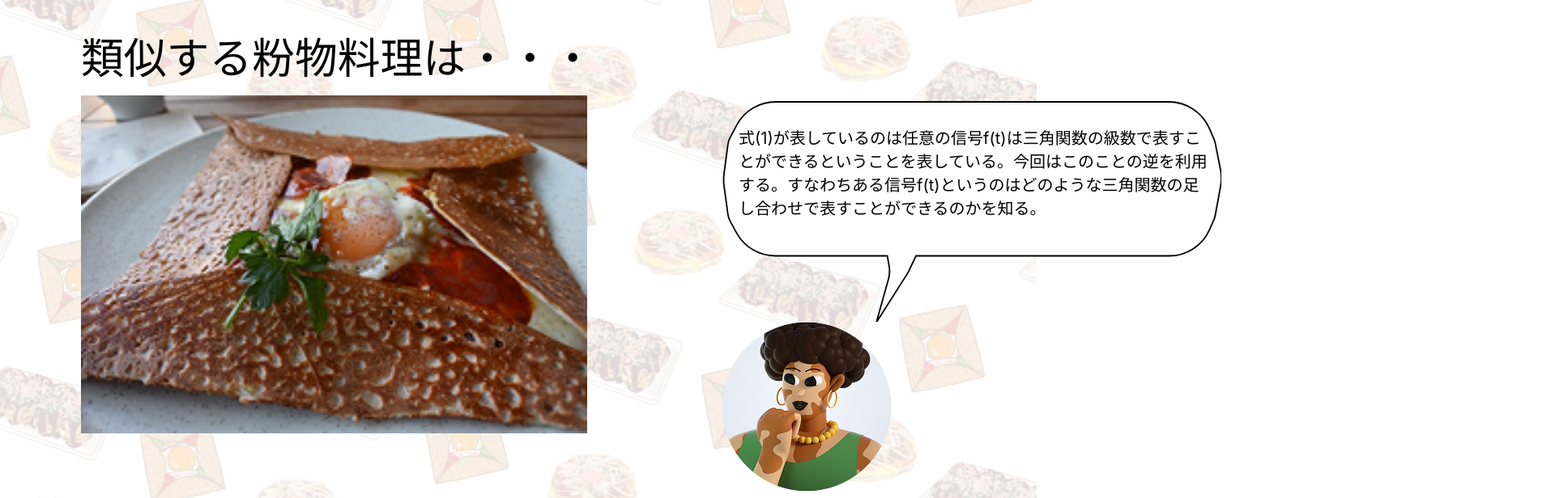
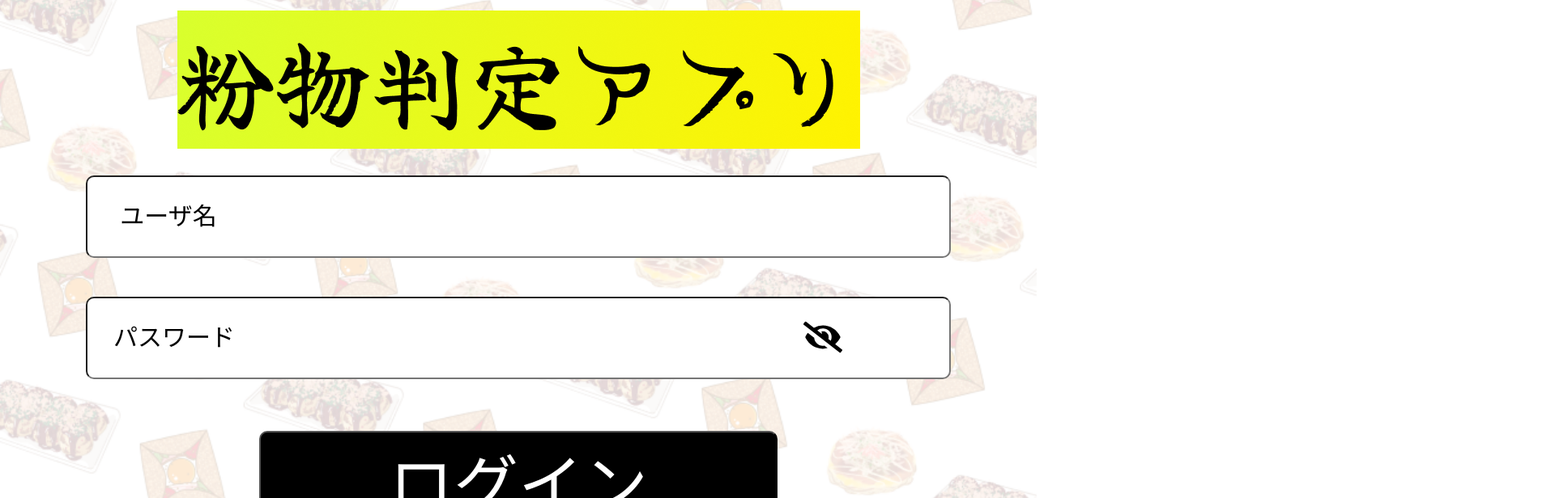
Before and after one commit to kc3hack/2025_14, a React (Create React App) app in the folder frontend/: page / in a window 1280 px wide. Shown: the part 20-636 px from the top of the page at 81% size, 1920 px wide, since content can reach past the window. Built offline with nearby package versions, Linux system fonts and the light colour scheme; a web font is replaced by a local one.

Commit message:
リダイレクトのポップアップ

```diff
--- a/frontend/package.json
+++ b/frontend/package.json
@@ -11,7 +11,6 @@
     "react": "^19.0.0",
     "react-dom": "^19.0.0",
     "react-icons": "^5.5.0",
-    "react-router-dom": "^7.2.0",
     "react-router-dom": "^7.2.0",
     "react-scripts": "5.0.1",
     "react-webcam": "^7.2.0",
--- a/frontend/src/App.js
+++ b/frontend/src/App.js
@@ -1,14 +1,17 @@
 import { BrowserRouter, Routes, Route } from "react-router-dom";
 import HomeScreen from "./HomeScreen/HomeScreen";
 import OutputScreen from "./OutputScreen/OutputScreen";
+import Login from "./LogIn/login";
 import './App.css';
+import { FaFontAwesomeLogoFull } from "react-icons/fa";
 
 function App() {
   return (
     <BrowserRouter>
       <Routes>
-        <Route path="/" element={<OutputScreen />} />
-        <Route path="/OutputScreen" element={<HomeScreen />} />
+        <Route path="/" element={<Login />} />
+        <Route path="/OutputScreen" element={<OutputScreen />} />
+        <Route path="/HomeScreen" element={<HomeScreen />}/>
       </Routes>
     </BrowserRouter>
   );
--- a/frontend/src/LogIn/login.css
+++ b/frontend/src/LogIn/login.css
@@ -11,46 +11,46 @@
 .logo-image {
     button {/*ボタンの詳細*/
         border: 0rem;/*枠線なし*/
-        background-color: white;/*ボタンの色*/
+        background:none;
     }
+    cursor: pointer; /* 画像の上だけカーソルを変更 */
     display: flex;
     justify-content: center;/* 水平方向の中央揃え */
-    padding: 1rem;/*余白*/
+    margin-top: 1rem;
+    margin-bottom: 1rem;
 }
 
 .text-input {/*入力欄*/
     margin: auto;
+    margin-bottom: 3rem;
     display: flex;
     justify-content: center;
     align-items: center;/*垂直方向の中央揃え*/
     width: 40rem;
     border-radius: 10px;/* 角を大きく丸くする */
     font-size: 30px;/* フォントサイズを適切に設定 */
-    padding: 1rem;
+    padding: 2rem;
 }
 
-.password-input{
+.password-container{
+    position: relative;
+    display: flex;
+    align-items: center;
     margin: auto;
-    display: flex;
-    justify-content: center;
-    align-items: center;/*垂直方向の中央揃え*/
-    width: 40rem;
-    border-radius: 10px;/* 角を大きく丸くする */
-    font-size: 30px;/* フォントサイズを適切に設定 */
-    padding: 1rem;
-    position: relative;
 }
 
 .PasswordReveal{
     position: absolute;
-    right: 10px;
-    top: 10px;
+    right: 15rem;
+    bottom: 4rem;
+    cursor: pointer;
+    font-size: 3rem;
 }
 
 
 .signin-button {
     button {
-        margin: 3rem 1rem 1rem 1rem;
+        margin: 1rem;
         background-color: black;
         color: white;
         font-family: Yuji Mai, serif;
@@ -58,6 +58,8 @@
         width: 40rem;
         height: 50;
         border-radius: 10px;/* 角を大きく丸くする */
+        cursor: pointer; /* 画像の上だけカーソルを変更 */
+        pointer-events: auto;
     }
     display:flex;
     justify-content: center;
--- a/frontend/src/LogIn/login.js
+++ b/frontend/src/LogIn/login.js
@@ -1,13 +1,9 @@
 import React, { useState } from 'react';
-//import { useEffect } from "react";
+import { useNavigate } from 'react-router-dom';
 import { FaEye, FaEyeSlash } from "react-icons/fa";  // アイコンライブラリ（Font Awesome）
 import Logo from "./image/logo.png";
 import Post from "./login_post.js";
 import "./login.css";
-
-// export const userName = "exampleUser"; //送信するユーザ名初期化
-// export const password = "examplePass"; //送信するパスワード初期化
-
 
 
 function LogoImage() { //ロゴ画像
@@ -22,51 +18,49 @@ export default function SignIn() {
   const [userName, setInputUserName] = useState(""); //テキストボックス内のユーザ名
   const [password, setInputPassword] = useState(""); //テキストボックス内のパスワード
   const [isRevealPassword, setIsRevealPassword] = useState(false); //伏せ字
+  const navigate = useNavigate(); //ナビゲートを使う
+  const clickedToPageBtn = (pageName) => { //画面遷移の機能
+    navigate(pageName);
+  };
 
-  // const togglePassword = () => {
-  //   setIsRevealPassword((prevState) => !prevState);  // パスワード表示/非表示の切り替え
-  // };
+  const togglePassword = () => {
+    setIsRevealPassword((prevState) => !prevState);  // パスワード表示/非表示の切り替え
+  };
 
   return (
     <div className="page">
       {/* ロゴボタン */}
       <div className="logo-image">
-        <button>
-          <a href="/">
+        <button onClick={() => clickedToPageBtn('HomeScreen')}>
             <LogoImage></LogoImage>
-          </a>
         </button>
       </div>
 
       {/* ユーザ名入力 */}
+      <div>
         <input className="text-input"
           value={userName}
           onChange={(e) => setInputUserName(e.target.value)}
           type="text"
           placeholder=" ユーザ名"
-        style={{ paddingRight: "100px" }}
         />
+      </div>
 
       {/* パスワード入力 */}
-      <div>
-        <input className="password-input"
+      <div className="password-container">
+        <input className="text-input"
           value={password}
           onChange={(e) => setInputPassword(e.target.value)}
           type={isRevealPassword ? 'text' : 'password'} // showPasswordがtrueならtype="text"（表示）
           placeholder="パスワード"
-          style={{ paddingRight: "100px" }}
         />
-        {/* <span
+        <span
           onClick={togglePassword}
           role="presentation"
           className="PasswordReveal"
         >
-          {isRevealPassword ? (
-            <FaEye />
-          ) : (
-            <FaEyeSlash />
-          )}
-        </span> */}
+          {isRevealPassword ? <FaEye /> : <FaEyeSlash />}
+        </span>
       </div>
 
       {/* 送信 */}
--- a/frontend/src/LogIn/login_post.js
+++ b/frontend/src/LogIn/login_post.js
@@ -1,31 +1,33 @@
-import { useState } from "react";
-//import {useNavigate} from 'react-router-dom';
+import {useNavigate} from 'react-router-dom';
 import axios from 'axios';
 import "./login.css";
 
 
 
 function Post({ userName, password }) { //送信機能
-  // const navigate = useNavigate();
-  // const clickedToHomeBtn = () => {
-  //   navigate('/');
-  // };
-  const handleSubmit = async () => {
+  const navigate = useNavigate();
+  const clickedToPageBtn = (pageName) => {
+    navigate(pageName);
+  };
+  const handleSubmit = () => {
+    console.log("送信ボタンが押されました！");
+
     const data = { user_name: userName, password: password };
+    console.log("送信データ:", data); // ✅ データを確認
 
-    axios.post("http://127.0.0.1:5000/login", data, { //ログイン
-      headers: {
-        'Content-Type': 'application/json'
-      }
+    axios.post("http://127.0.0.1:5000/login", data, {
+        headers: { 'Content-Type': 'application/json' }
     })
-      .then(response => {
-        console.log("成功:", response.data);
-        //navigate('./')
-      })
-      .catch(err => {
-        console.error("エラー:", err.response ? err.response.data : err.message);
-      });
-  };
+    .then(response => {
+        console.log("成功:", response.data); // ✅ ここが出るか？
+        alert("ログインに成功しました");
+        clickedToPageBtn('HomeScreen');
+    })
+    .catch(err => {
+        console.error("エラー:", err.response ? err.response.data : err.message); // ✅ エラーの詳細
+    });
+};
+
 
   return ( //サインインボタン
     <div className="signin-button">
```
Also changed, not shown: 2 other files (tests, documents, lock files or other folders). Lines whose indentation alone changed are shown as unchanged.
